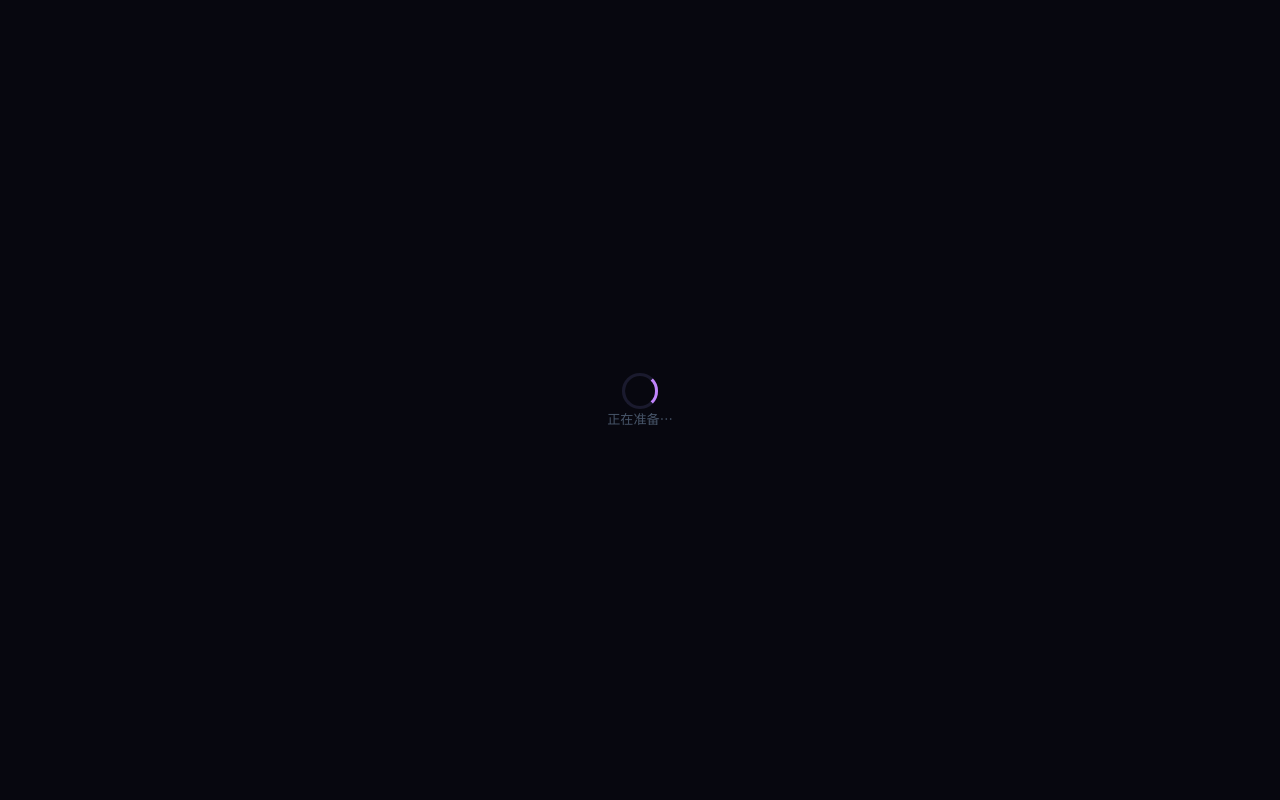
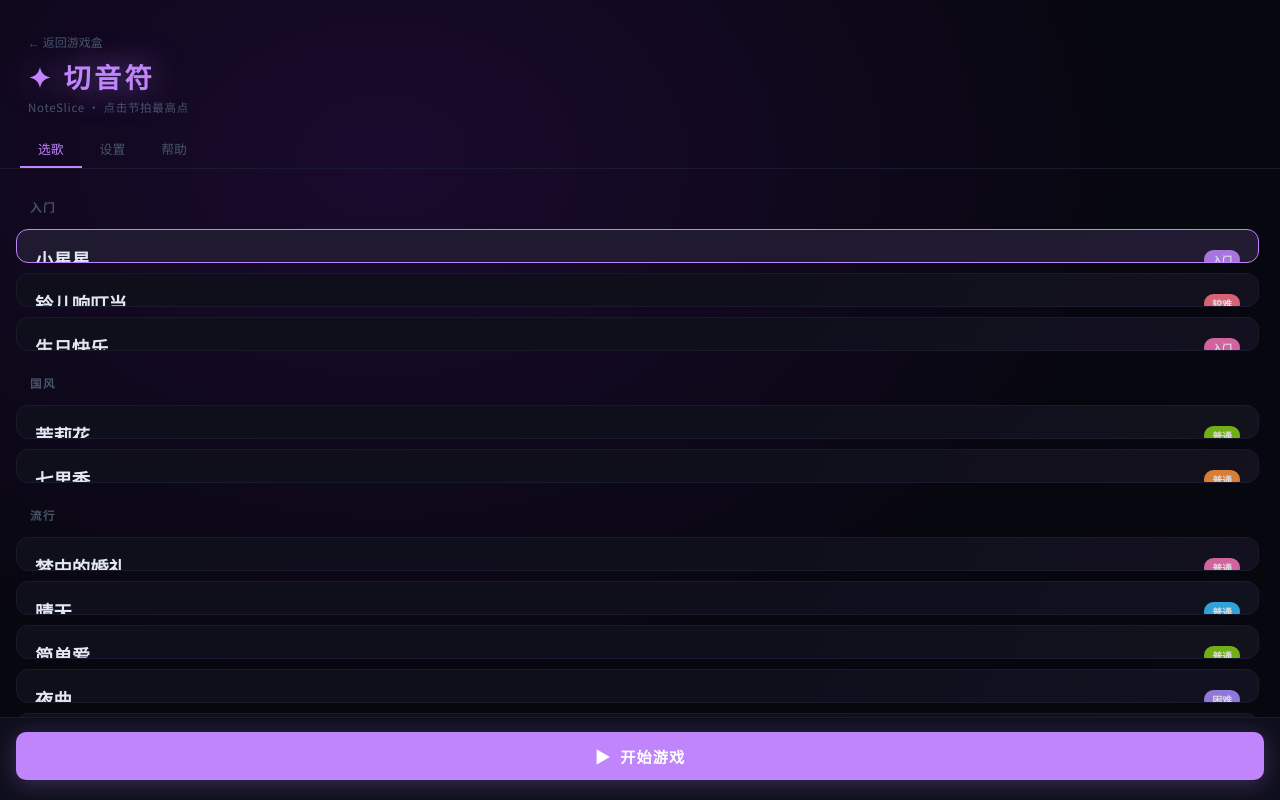
Before and after one commit to jangut/jangut.github.io, a website: page game/note-slice.html in a window 1280 px wide. Drawn offline with Linux system fonts and the light colour scheme.

Commit message:
Update note-slice.html

```diff
--- a/game/note-slice.html
+++ b/game/note-slice.html
@@ -171,8 +171,8 @@ canvas{width:100%;height:100%;display:block;}
 
  /* ── LOADING STATE ── */
 #load-overlay{position:fixed;inset:0;display:flex;flex-direction:column;align-items:center;justify-content:center;z-index:999;background:var(--bg);}
-.load-overlay.hidden{display:none;}
- .load-spinner{width:36px;height:36px;border:3px solid var(--border);
+#load-overlay.hidden{display:none;}
+.load-spinner{width:36px;height:36px;border:3px solid var(--border);
   border-top-color:var(--accent);border-radius:50%;
   animation:spin .8s linear infinite;}
 @keyframes spin{to{transform:rotate(360deg);}}
```
